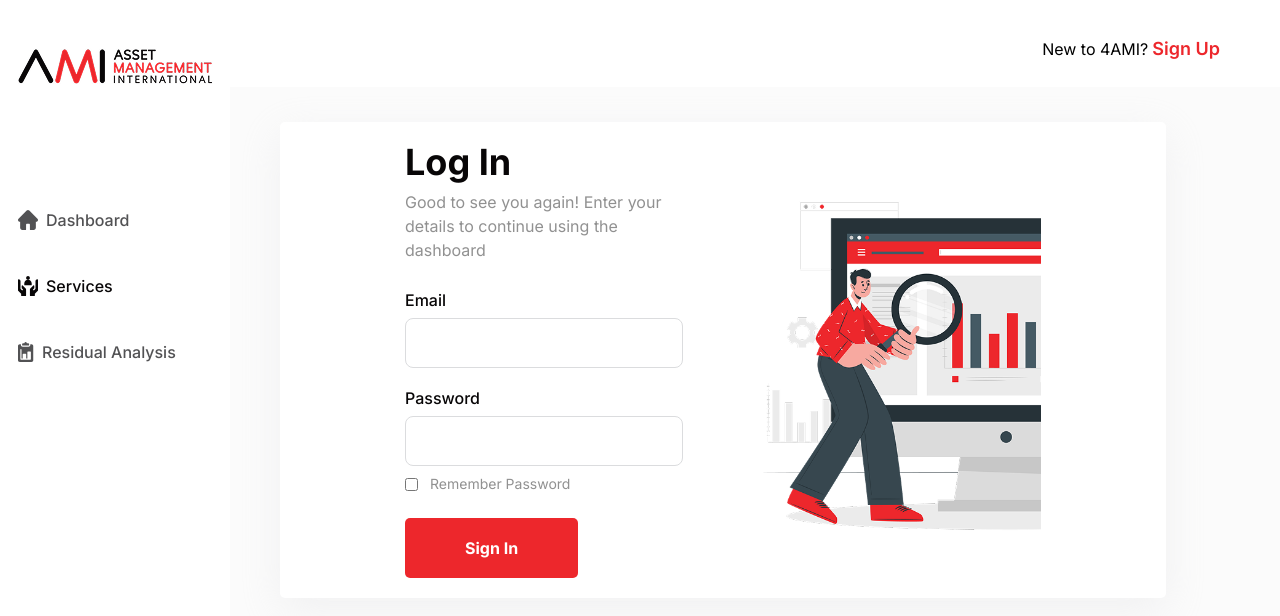
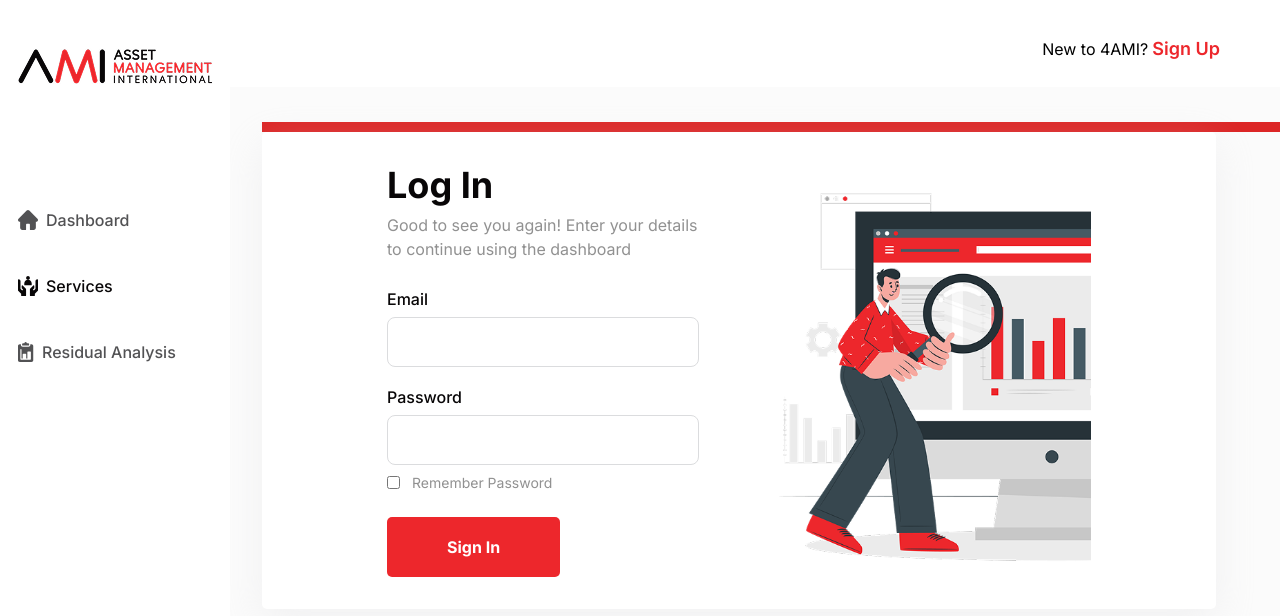
Before and after one commit to arakash-developer/headless, a React (Vite) app: page /login in a window 1280 px wide. Shown: the top 616 px of the page. Built offline with nearby package versions, Linux system fonts and the light colour scheme.

Commit message:
refactor: Rearrange imports and update layout structure in Login and Sidebar components

```diff
--- a/src/components/login/Login.jsx
+++ b/src/components/login/Login.jsx
@@ -1,8 +1,8 @@
+import { Contex } from "@context/User";
+import Loginbanner from "@public/logIn.png";
 import { useContext, useState } from "react";
 import { useNavigate } from "react-router-dom";
 import { toast } from "react-toastify";
-import Loginbanner from "@public/logIn.png";
-import { Contex } from "@context/User";
 const Login = () => {
   const [email, setEmail] = useState("");
   const [password, setPassword] = useState("");
@@ -105,6 +105,8 @@ const Login = () => {
   };
 
   return (
+    <>
+      <div className="h-[10px] w-full bg-red-600"></div>
       <div className="h-full">
         <div className="loginBox bg-[#fff] max-w-[1036px] mr-[64px] mb-[171px] rounded-[5px] px-[125px] py-5 grid grid-cols-2 gap-[80px] h-full items-center">
           <div className="max-w-[380px]">
@@ -173,6 +175,7 @@ const Login = () => {
           </div>
         </div>
       </div>
+    </>
   );
 };
 
--- a/src/components/main/RootLayout.jsx
+++ b/src/components/main/RootLayout.jsx
@@ -35,7 +35,7 @@ const Root = () => {
             className="overflow-y-scroll h-[90%] bg-[var(--background)]"
             ref={containerRef}
           >
-            <div className="px-[50px] pt-[35px]">
+            <div className="mt-[35px] ml-8">
               <Outlet />
             </div>
           </div>
--- a/src/components/main/Sidebar.jsx
+++ b/src/components/main/Sidebar.jsx
@@ -4,7 +4,6 @@ import ServiceIcon from "@assets/ServiceIcon";
 import Avatar from "@public/avatar.png";
 import Logo from "@public/logo.png";
 import { useEffect, useState } from "react";
-import { SiGooglehome } from "react-icons/si";
 import { NavLink, useLocation } from "react-router-dom";
 const Sidebar = () => {
   let [active, setActive] = useState(false);
@@ -29,6 +28,7 @@ const Sidebar = () => {
   const isActiveresidenanalysis = location.pathname === "/residualanalysis";
 
   return (
+    <>
       <div className="h-full pt-[48px]">
         <div className="heading w-full flex justify-center items-center">
           <NavLink to="/">
@@ -133,6 +133,7 @@ const Sidebar = () => {
           </div>
         </div>
       </div>
+    </>
   );
 };
 
```
Lines whose indentation alone changed are shown as unchanged.
